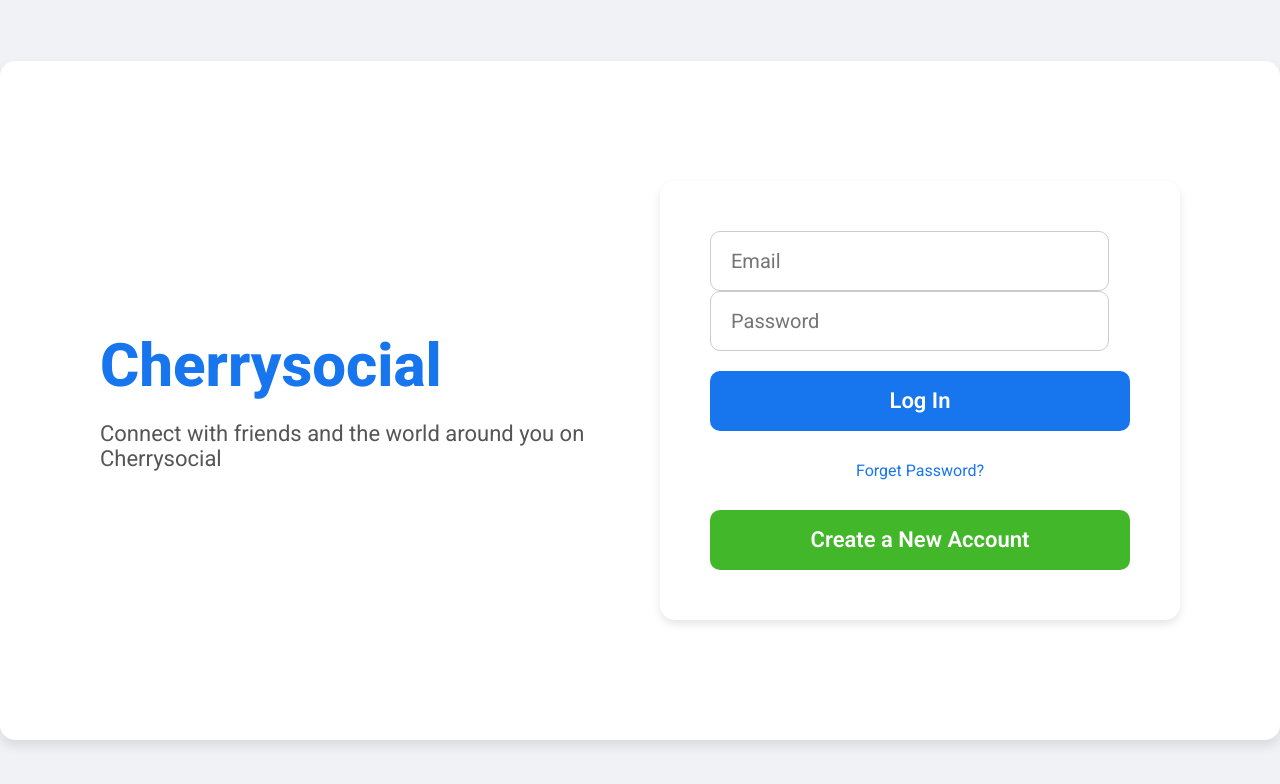
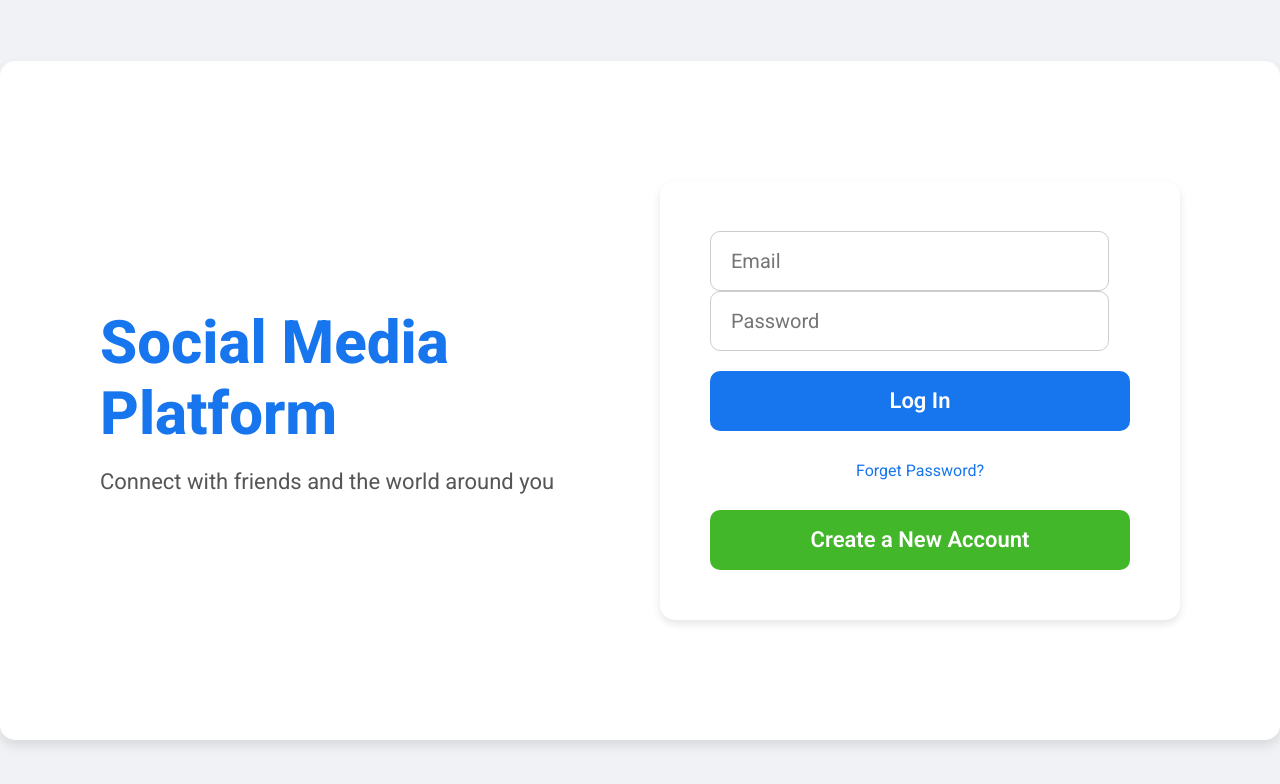
Before and after one commit to jiatongcherry/Social-Media-Platform, a React (Vite) app in the folder social-media-platform/: page /login in a window 1280 px wide. Shown: the top 784 px of the page. Built offline with nearby package versions, Linux system fonts and the light colour scheme.

Commit message:
small change

```diff
--- a/social-media-platform/src/components/topbar/Topbar.jsx
+++ b/social-media-platform/src/components/topbar/Topbar.jsx
@@ -15,7 +15,7 @@ const Topbar = () => {
     <div className='topbarContainer'>
       <div className="topbarLeft">
         <Link to='/' style={{ textDecoration: "none" }}>
-          <span className="logo">Cherrysocial</span>
+          <span className="logo">Social Media</span>
         </Link>
       </div>
       <div className="topbarCenter">
--- a/social-media-platform/src/components/topbar/topbar.css
+++ b/social-media-platform/src/components/topbar/topbar.css
@@ -14,7 +14,7 @@
 }
 
 .logo {
-  font-size: 24px;
+  font-size: 22px;
   margin-left: 20px;
   font-weight: bold;
   color: white;
--- a/social-media-platform/src/pages/home/Home.jsx
+++ b/social-media-platform/src/pages/home/Home.jsx
@@ -1,24 +1,33 @@
-import React, {useContext} from 'react'
+import React, { useContext, useEffect } from 'react'
 import Topbar from '../../components/topbar/Topbar';
 import Sidebar from '../../components/sidebar/Sidebar';
 import Rightbar from '../../components/rightbar/Rightbar';
 import Feed from '../../components/feed/Feed';
 import './home.css'
 import { UserContext } from '../../UserContext';
+import { useNavigate } from 'react-router-dom'; //for routing
 
 const Home = () => {
   const { currentUser } = useContext(UserContext);
-  // const allUsernames = [
-  //   currentUser.username,
-  //   ...(currentUser.followings?.map(user => user.username) || [])
-  // ];
+  const navigate = useNavigate();
+
+  useEffect(() => {
+    if (currentUser === null) {
+      navigate('/login');
+    }
+  }, [currentUser, navigate]);
+
+  //prevent rendering if there is no user
+  if (currentUser === null) {
+    return null;
+  }
 
   return (
     <>
       <Topbar />
       <div className="homeContainer">
         <Sidebar />
-        <Feed username = {currentUser.username}/>
+        <Feed username={currentUser.username} />
         <Rightbar />
       </div>
     </>
--- a/social-media-platform/src/pages/login/Login.jsx
+++ b/social-media-platform/src/pages/login/Login.jsx
@@ -36,8 +36,8 @@ const Login = () => {
     <div className='login'>
       <div className="loginWrapper">
         <div className="loginLeft">
-          <h3 className="loginLogo">Cherrysocial</h3>
-          <span className="loginDesc">Connect with friends and the world around you on Cherrysocial</span>
+          <h3 className="loginLogo">Social Media Platform</h3>
+          <span className="loginDesc">Connect with friends and the world around you</span>
         </div>
         <div className="loginRight">
           <div className="loginBox">
--- a/social-media-platform/src/pages/register/Register.jsx
+++ b/social-media-platform/src/pages/register/Register.jsx
@@ -50,8 +50,8 @@ const Register = () => {
     <div className='login'>
       <div className="loginWrapper">
         <div className="loginLeft">
-          <h3 className="loginLogo">Cherrysocial</h3>
-          <span className="loginDesc">Connect with friends and the world around you on Cherrysocial</span>
+          <h3 className="loginLogo">Social Media Platform</h3>
+          <span className="loginDesc">Connect with friends and the world around you</span>
         </div>
         <div className="loginRight">
           <div className="loginBox">
```
